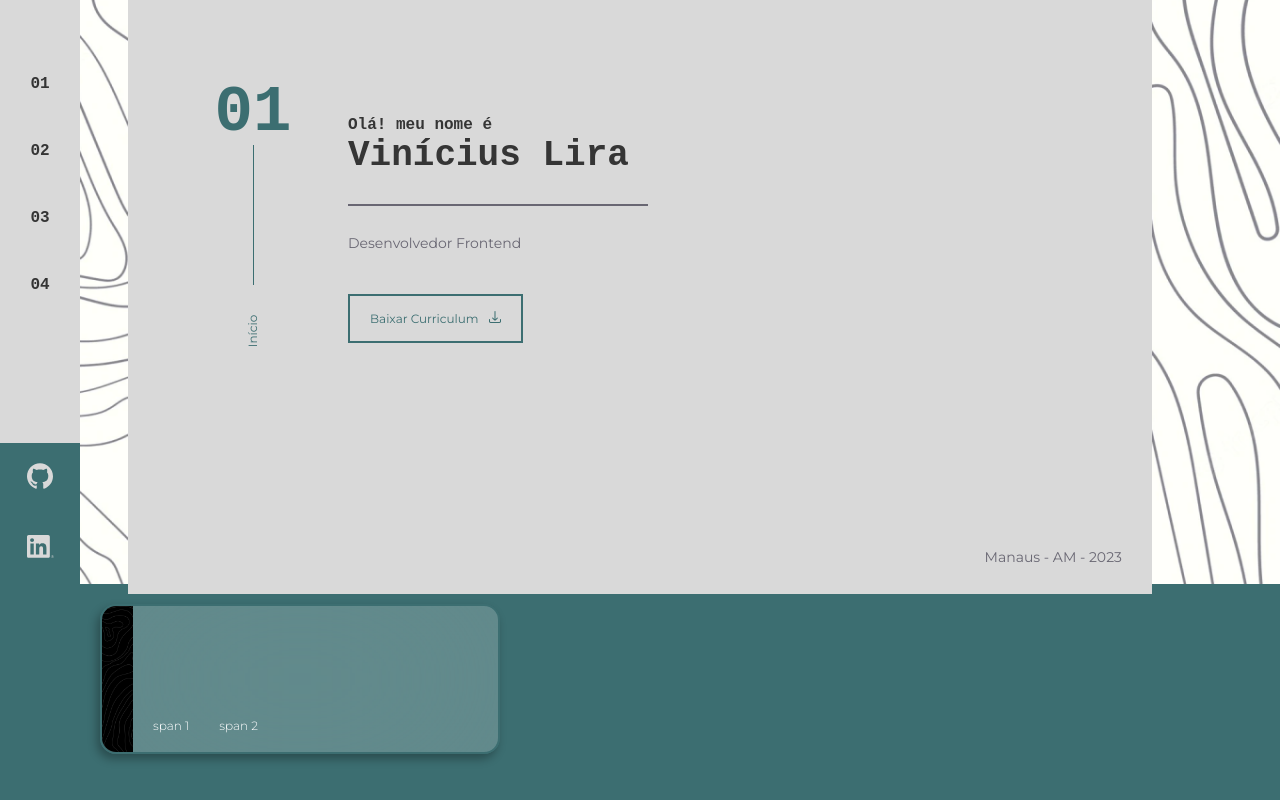
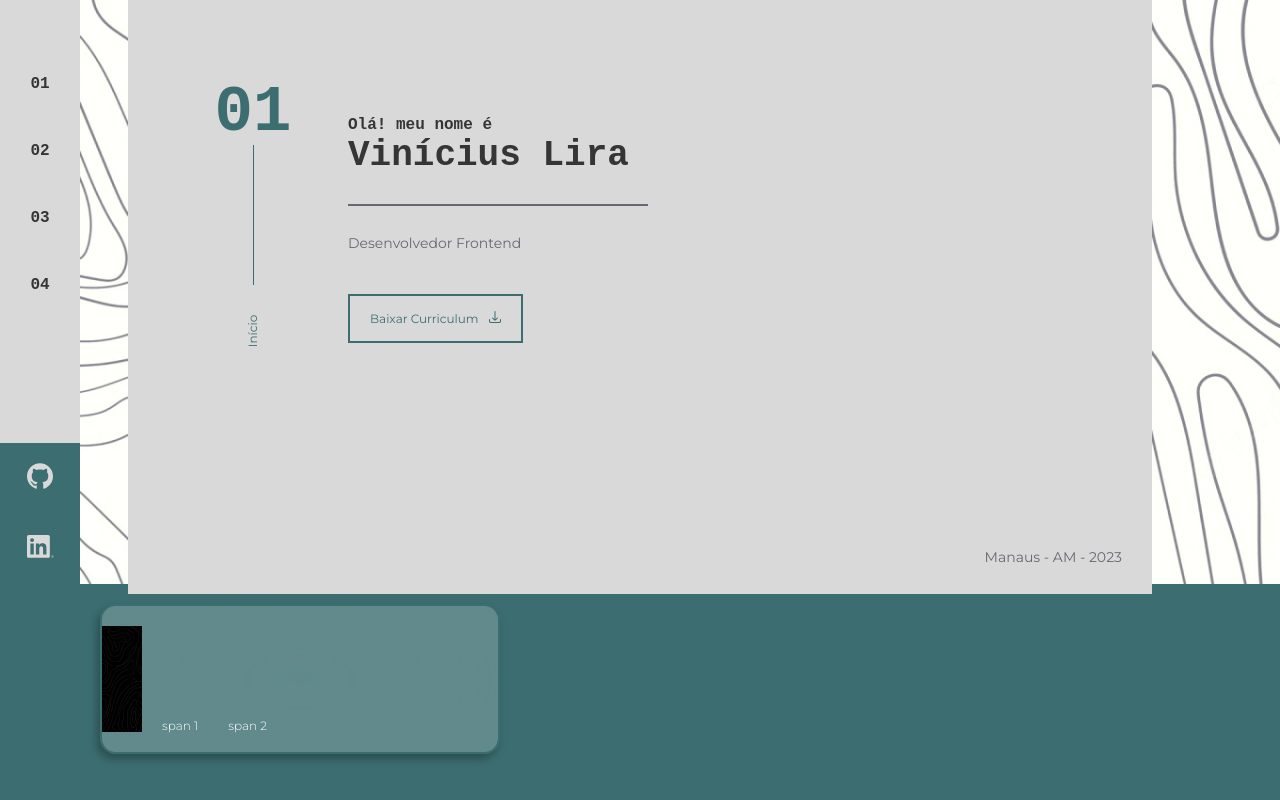
Before and after one commit to vinisooo/vinicius-lira-portfolio, a React (Create React App) app: page / in a window 1280 px wide. Shown: the part 216-1016 px from the top of the page. Built offline with nearby package versions, Linux system fonts and the light colour scheme; a web font is replaced by a local one.

Commit message:
fix: removes figure tag from card component, give class to it

```diff
--- a/src/components/Card/index.jsx
+++ b/src/components/Card/index.jsx
@@ -6,9 +6,9 @@ const Card = ({children, title, description}) => {
 
     return(
         <StyledCard>
-            <figure>
+            <div className="left-img">
                 <img src={darkBG} />
-            </figure>
+            </div>
             <div>
                 <h4>{title}</h4>
                 <p>{description}</p>
--- a/src/components/Card/styled.js
+++ b/src/components/Card/styled.js
@@ -21,7 +21,7 @@ export const StyledCard = styled.div`
     justify-content: space-between;
     align-items: center;
 
-    figure{
+    .left-img{
 
         pointer-events: none;
 
```
